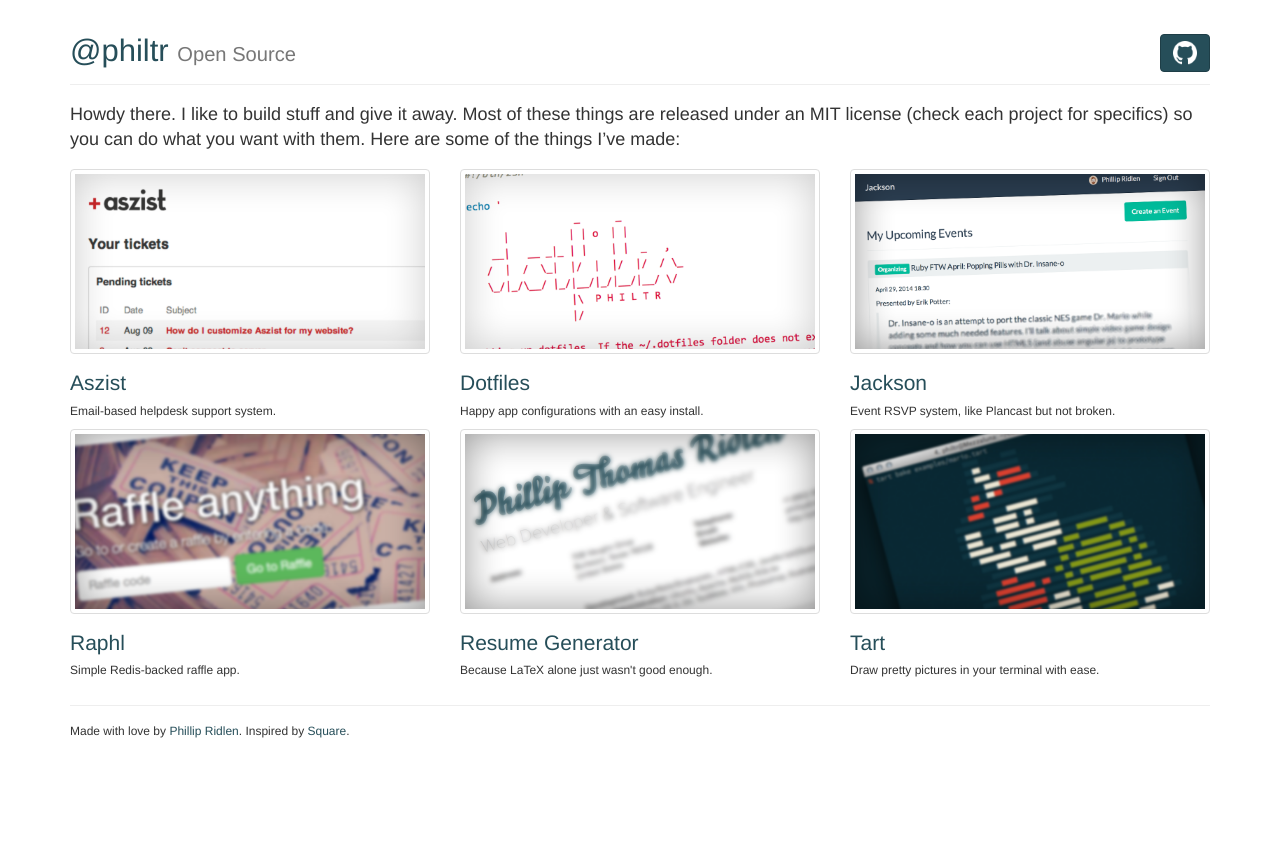
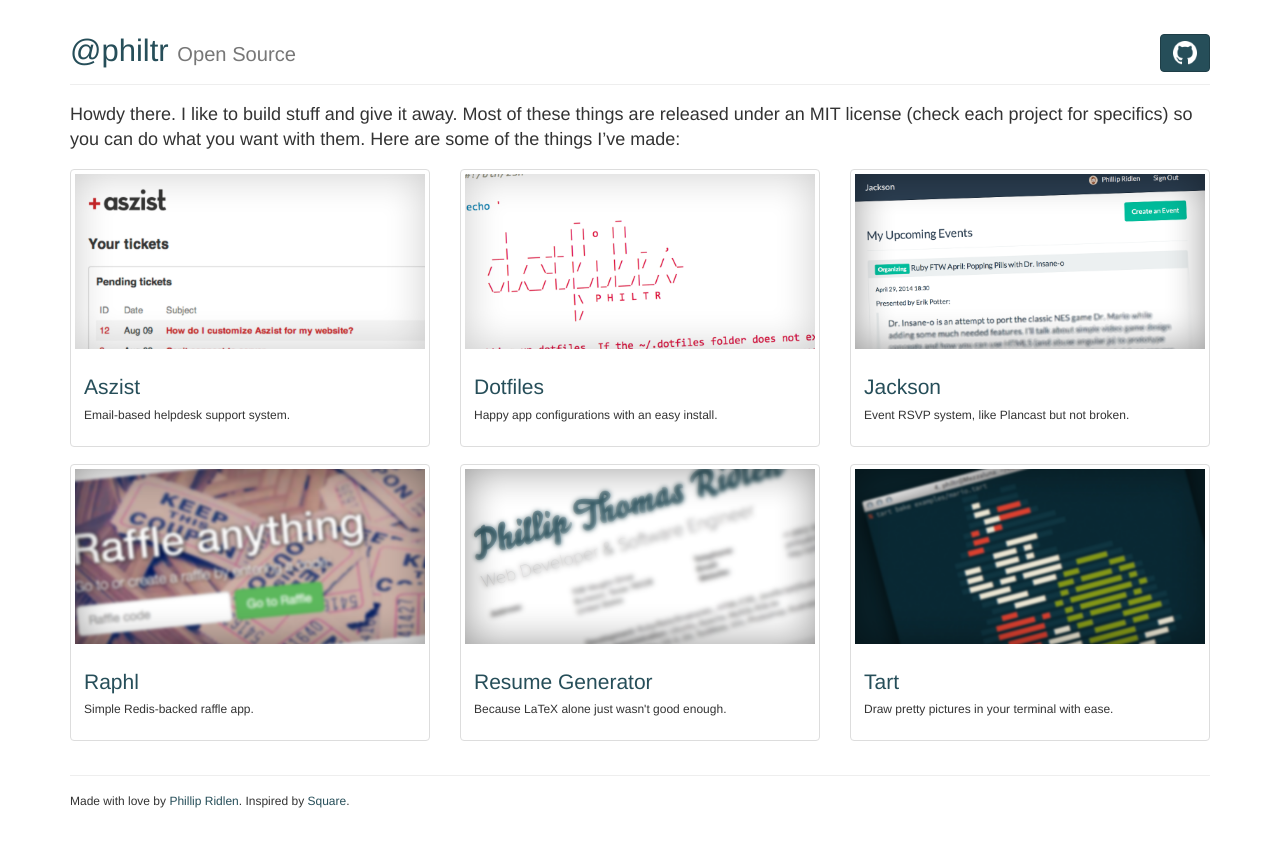
Before and after one commit to philtr/philtr.github.com, a Jekyll site: the page built from index.md, in a window 1280 px wide. Shown: the top 847 px of the page. Built offline with Jekyll 4.4.1, drawn with Linux system fonts in a browser that asks for light colours.

Commit message:
Put project descriptions inside thumbnail caption

```diff
--- a/_includes/projects.html
+++ b/_includes/projects.html
@@ -1,9 +1,13 @@
 <div class="row">
 {% for project in site.projects %}
   <div class="col-lg-4 col-md-6">
-    <p><a href="{{ project.link }}"><img src="/img/{{ project.relative_path | remove_first:"_" | remove_first,".md"  }}/preview.png?{{ site.version }}" class="img-thumbnail img-responsive" /></a></p>
-    <h3><a href="{{ project.link }}">{{ project.title }}</a></h3>
-    <p>{{ project.summary }}</p>
+    <div class="thumbnail">
+      <a href="{{ project.link }}"><img src="/img/{{ project.relative_path | remove_first:"_" | remove_first,".md"  }}/preview.png?{{ site.version }}" class="img-responsive" /></a>
+      <div class="caption">
+        <h3><a href="{{ project.link }}">{{ project.title }}</a></h3>
+        <p>{{ project.summary }}</p>
+      </div>
+    </div>
   </div>
 {% endfor %}
 </div>
```
